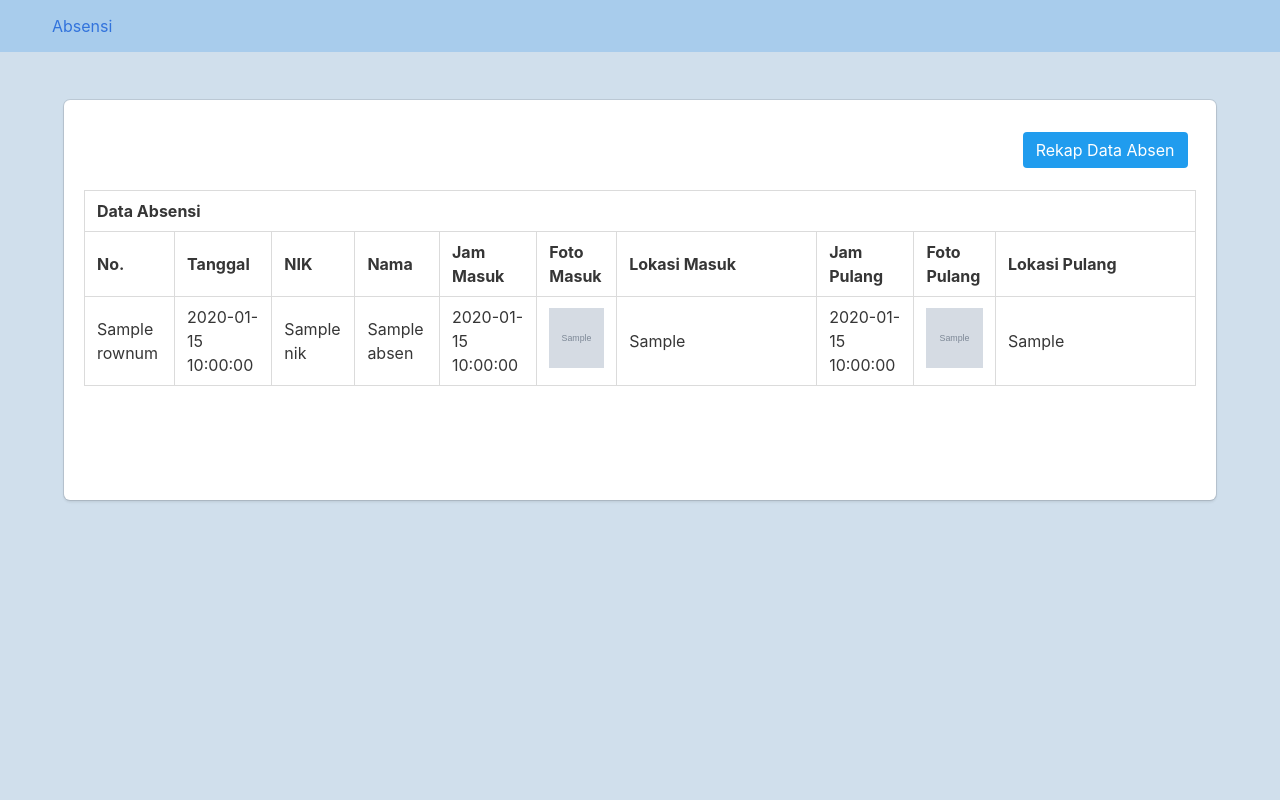
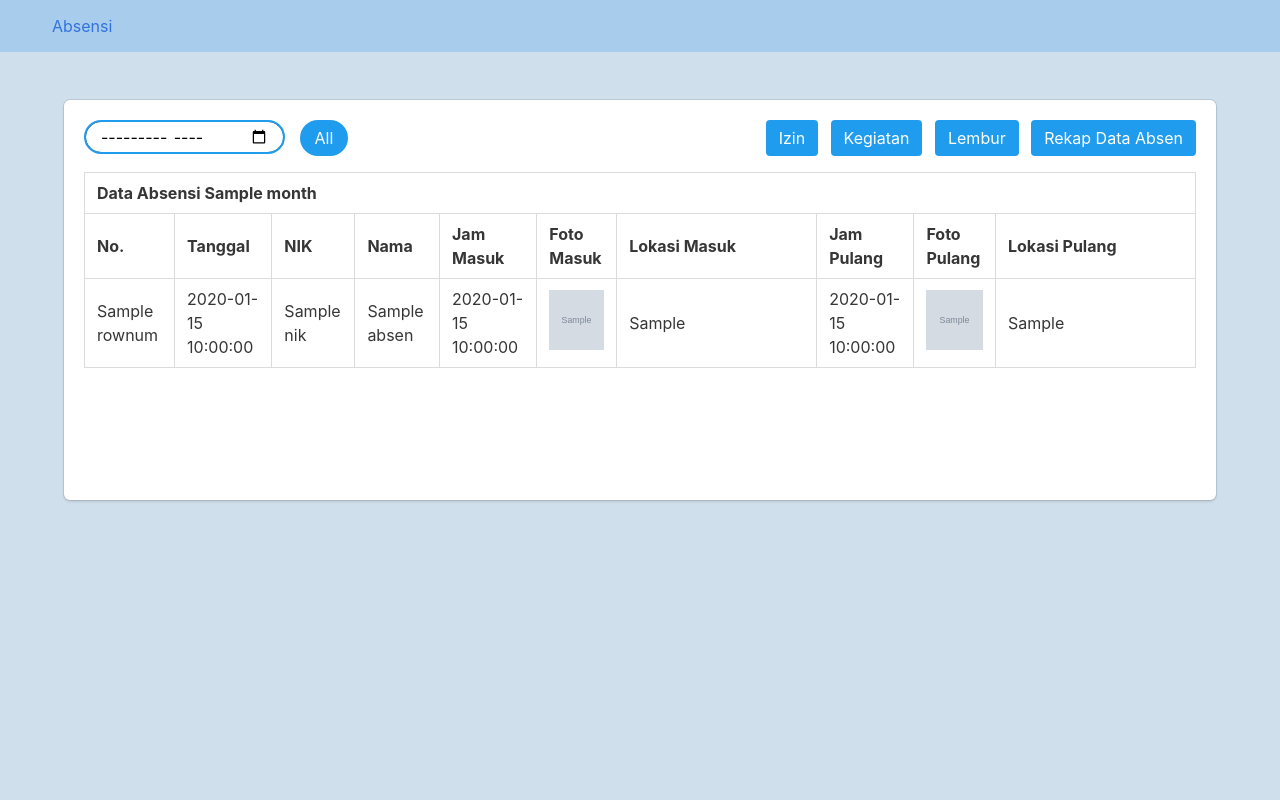
Before and after one commit to aldyistna/absensi_web, a Python web app: template templates/absen.html in a window 1280 px wide. Run offline with Jinja, Linux system fonts and the light colour scheme; the template is opened without the code that fills it: most values are stand-ins (such as "Sample title", 1, 10 or a date in 2020); grey boxes marked "Sample" are stand-in pictures; some libraries are stand-ins or nearby versions.

Commit message:
- add menu izin, kegiatan, lembur - filter month - add column posisi

```diff
--- a/templates/absen.html
+++ b/templates/absen.html
@@ -6,16 +6,39 @@
             <h1 style="display:none;">{% block title %} Absensi Karyawan {% endblock %}</h1>
             <div>
                 <div class="box" style="min-height: 400px">
-                    <div class="column is-2 is-offset-10">
-                        <a href="{{ url_for('rekap') }}">
-                            <button class="button is-info">Rekap Data Absen</button>
-                        </a>
+                    <div style="display: flex; justify-content: space-between; margin-bottom: 16px">
+                        <div>
+                            <label style="padding-right: 10px">
+                                <input type="month" onchange="changeMonth(event, value, 'absen')" style="padding: 4px 14px;outline: #209cee auto;border-radius: 50px;font-size: 1rem;"
+                                    value="{{ val }}"/>
+                            </label>
+                            <button class="button is-info" style="margin-right: 0.5rem;border-radius: 50px; padding: 0 14px" onclick="filterAll(event, 'absen')">All</button>
+                        </div>
+                        <div>
+                            <a href="{{ url_for('izin') }}" style="margin-left: 0.5rem">
+                                <button class="button is-info">Izin</button>
+                            </a>
+                            <a href="{{ url_for('kegiatan') }}" style="margin-left: 0.5rem">
+                                <button class="button is-info">Kegiatan</button>
+                            </a>
+                            <a href="{{ url_for('lembur') }}" style="margin-left: 0.5rem">
+                                <button class="button is-info">Lembur</button>
+                            </a>
+                            <a href="{{ url_for('rekap') }}" style="margin-left: 0.5rem">
+                                <button class="button is-info">Rekap Data Absen</button>
+                            </a>
+                        </div>
                     </div>
+{#                    <div class="column is-2 is-offset-10">#}
+{#                        <a href="{{ url_for('rekap') }}">#}
+{#                            <button class="button is-info">Rekap Data Absen</button>#}
+{#                        </a>#}
+{#                    </div>#}
                     <div style="margin:10px 0;display: flex; align-items: center; justify-content: center">
                         <table class="table is-bordered is-striped">
                             <thead>
                               <tr>
-                                  <th colspan="10">Data Absensi</th>
+                                  <th colspan="10">Data Absensi {{ month }}</th>
                               </tr>
                               <tr>
                                 <th>No.</th>
```
